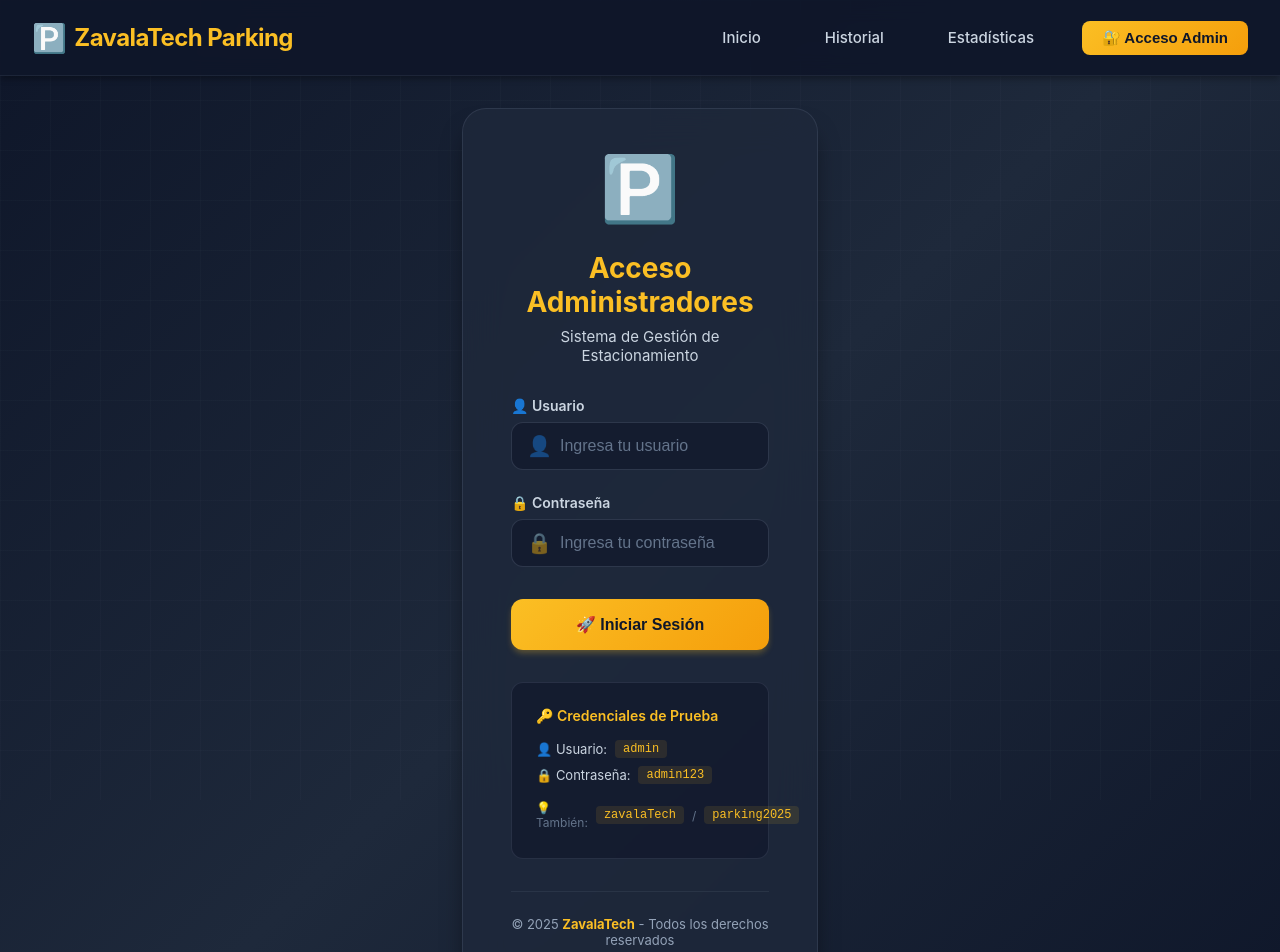
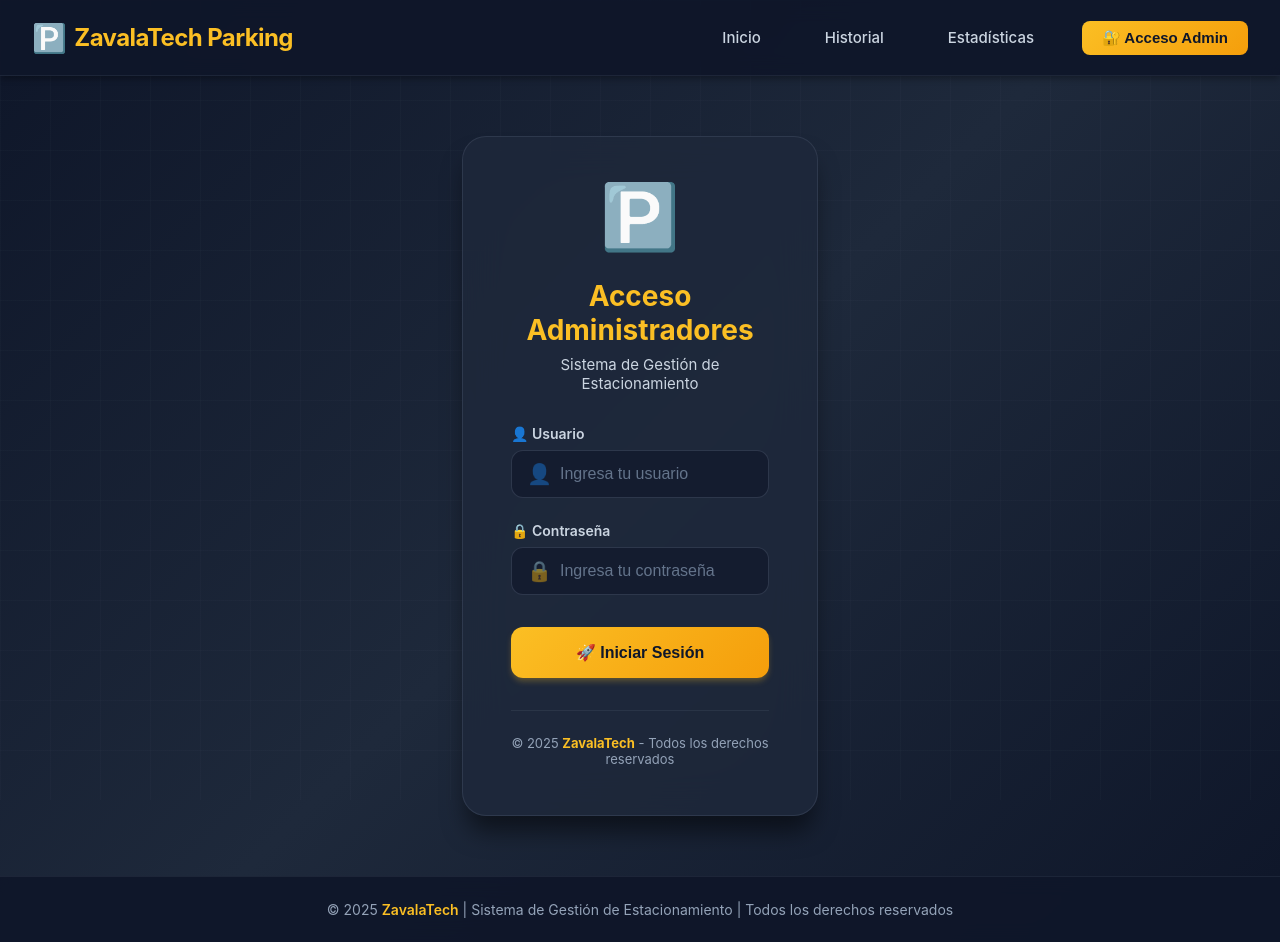
Before and after one commit to dannyhuamanzavala16-prog/estacionamiento-angular, an Angular app: page /login in a window 1280 px wide. Shown: the top 952 px of the page. Built offline with nearby package versions, Linux system fonts and the light colour scheme.

Commit message:
nuevo commit

```diff
--- a/src/app/pages/login/login.html
+++ b/src/app/pages/login/login.html
@@ -62,17 +62,7 @@
       </button>
     </div>
 
-    <!-- INFORMACIÓN DE CREDENCIALES (SOLO PARA DEMO) -->
-    <div class="credentials-info">
-      <h3>🔑 Credenciales de Prueba</h3>
-      <ul>
-        <li>👤 Usuario: <code>admin</code></li>
-        <li>🔒 Contraseña: <code>admin123</code></li>
-        <li style="margin-top: 0.5rem; font-size: 0.75rem; color: #64748b;">
-          💡 También: <code>zavalaTech</code> / <code>parking2025</code>
-        </li>
-      </ul>
-    </div>
+
 
     <!-- FOOTER -->
     <div class="login-footer">
```
